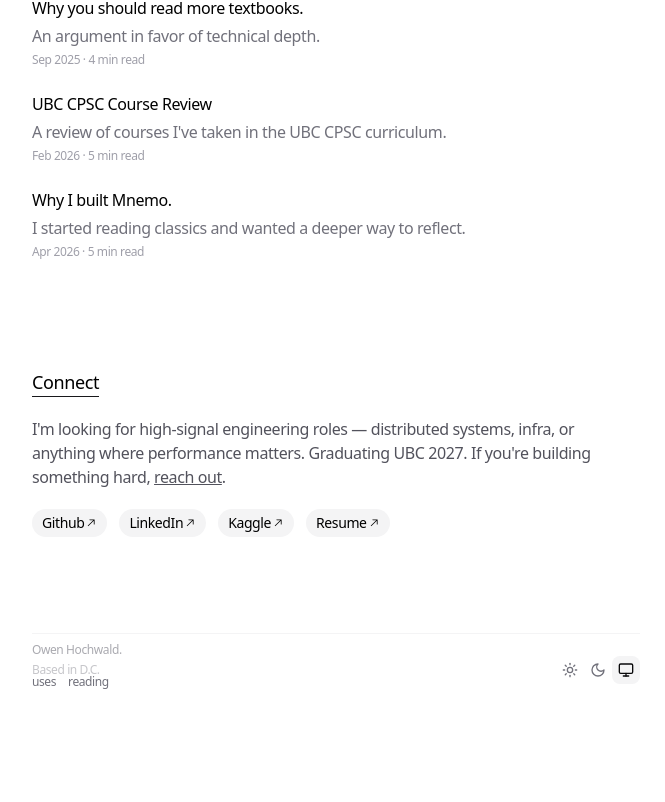
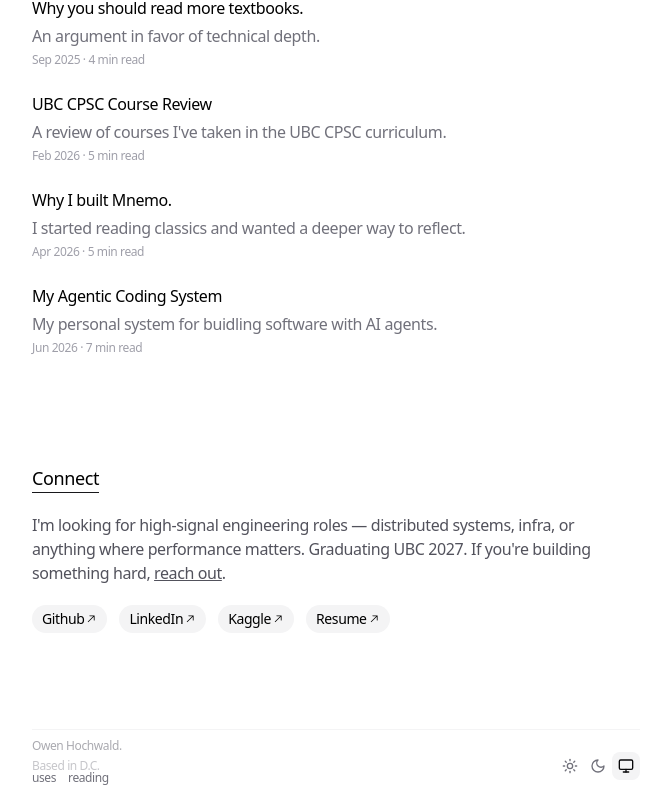
Before and after one commit to owenHochwald/personal-site, a Next.js app: page / in a window 1280 px wide. Shown: the part 2383-3185 px from the top of the page, without its empty margins (304-969 px from the left). Before the commit the page ends 3089 px from the top, so only its background shows below. Built offline with nearby package versions, Linux system fonts and the light colour scheme.

Commit message:
add a new blog entry!

```diff
--- a/app/data.ts
+++ b/app/data.ts
@@ -182,6 +182,14 @@ export const BLOG_POSTS: BlogPost[] = [
         date: 'Apr 2026',
         readingTime: 5,
     },
+    {
+        title: 'My Agentic Coding System',
+        description: 'My personal system for buidling software with AI agents.',
+        link: '/blog/my-agentic-coding-system',
+        uid: 'blog-5',
+        date: 'Jun 2026',
+        readingTime: 7,
+    },
 ]
 
 export const SOCIAL_LINKS: SocialLink[] = [
```
